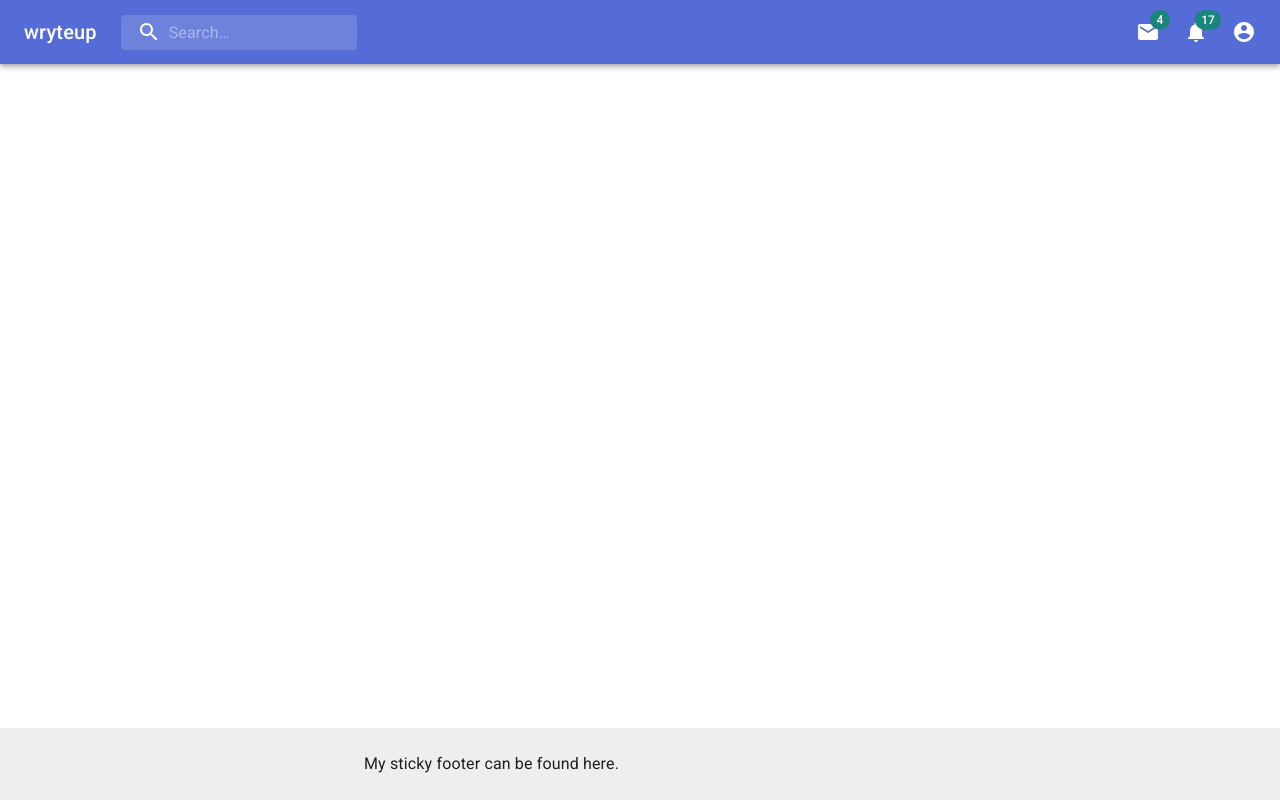
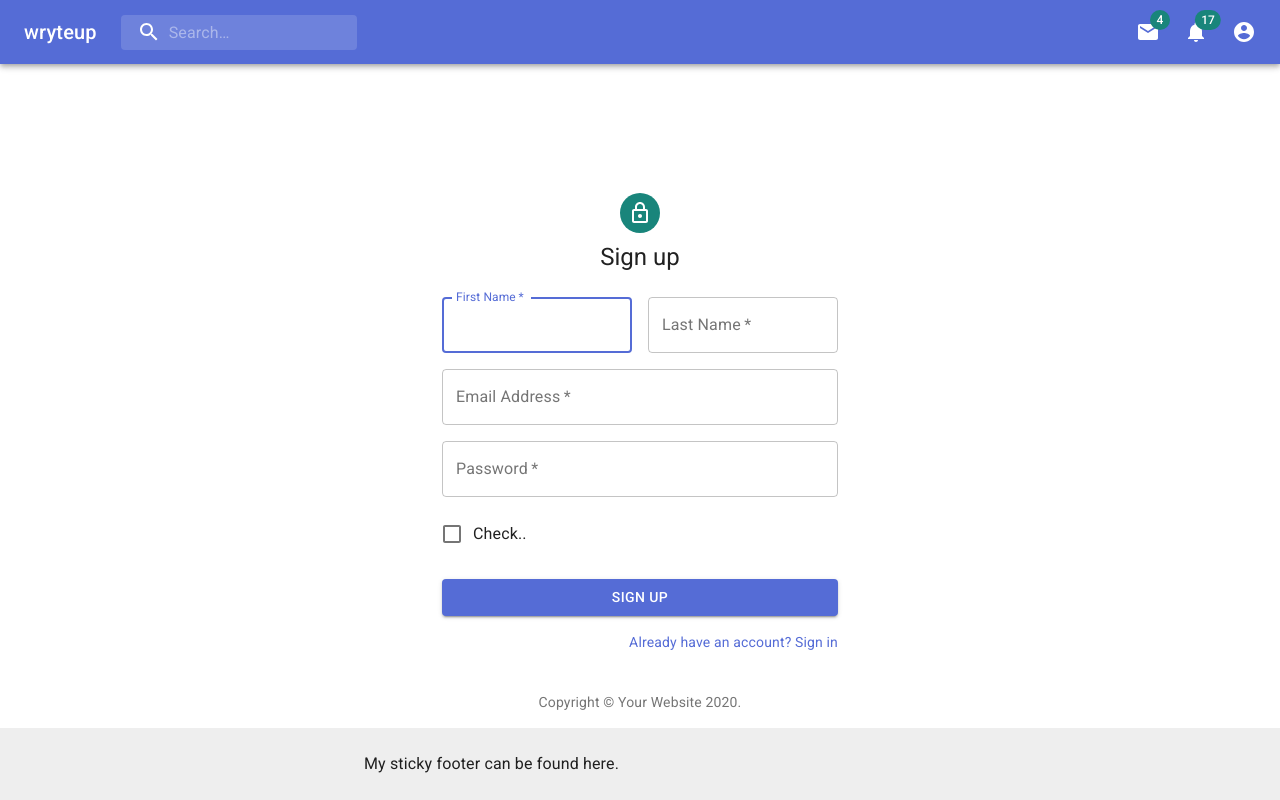
Before and after one commit to rbo13/wryteup.co, a React (Create React App) app in the folder client/: page / in a window 1280 px wide. Built offline with nearby package versions, Linux system fonts and the light colour scheme.

Commit message:
added signup screen using material-ui
Signed-off-by: Richard Burk Orofeo <chardyy.orofeo@gmail.com>

```diff
--- a/client/package.json
+++ b/client/package.json
@@ -39,7 +39,7 @@
     ]
   },
   "devDependencies": {
-    "eslint": "^7.10.0",
+    "eslint": "^6.6.0",
     "eslint-config-google": "^0.14.0",
     "eslint-plugin-import": "^2.22.1",
     "eslint-plugin-jsx-a11y": "^6.3.1",
--- a/client/src/App.js
+++ b/client/src/App.js
@@ -3,6 +3,7 @@
 import Container from '@material-ui/core/Container';
 import PrimarySearchAppBar from './components/AppBar';
 import {Footer} from './components/Footer';
+import Signup from './screens/Signup';
 
 const useStyles = makeStyles((theme) => ({
   root: {
@@ -11,7 +12,6 @@
     minHeight: '100vh',
   },
   main: {
-    marginTop: theme.spacing(8),
     marginBottom: theme.spacing(2),
   },
 }));
@@ -24,6 +24,7 @@
       <PrimarySearchAppBar />
       <Container component="main" className={classes.main} maxWidth="sm">
         {/* TODO:: set up app routes here */}
+        <Signup />
       </Container>
       <Footer />
     </div>
--- /dev/null
+++ b/client/src/screens/Signup.js
@@ -0,0 +1,140 @@
+import React from 'react';
+import Avatar from '@material-ui/core/Avatar';
+import Button from '@material-ui/core/Button';
+import CssBaseline from '@material-ui/core/CssBaseline';
+import TextField from '@material-ui/core/TextField';
+import FormControlLabel from '@material-ui/core/FormControlLabel';
+import Checkbox from '@material-ui/core/Checkbox';
+import Link from '@material-ui/core/Link';
+import Grid from '@material-ui/core/Grid';
+import Box from '@material-ui/core/Box';
+import LockOutlinedIcon from '@material-ui/icons/LockOutlined';
+import Typography from '@material-ui/core/Typography';
+import {makeStyles} from '@material-ui/core/styles';
+import Container from '@material-ui/core/Container';
+
+function Copyright() {
+  return (
+    <Typography variant="body2" color="textSecondary" align="center">
+      {'Copyright © '}
+      <Link color="inherit" href="https://material-ui.com/">
+        Your Website
+      </Link>{' '}
+      {new Date().getFullYear()}
+      {'.'}
+    </Typography>
+  );
+}
+
+const useStyles = makeStyles((theme) => ({
+  paper: {
+    marginTop: theme.spacing(8),
+    display: 'flex',
+    flexDirection: 'column',
+    alignItems: 'center',
+  },
+  avatar: {
+    margin: theme.spacing(1),
+    backgroundColor: theme.palette.secondary.main,
+  },
+  form: {
+    width: '100%', // Fix IE 11 issue.
+    marginTop: theme.spacing(3),
+  },
+  submit: {
+    margin: theme.spacing(3, 0, 2),
+  },
+}));
+
+export default function SignUp() {
+  const classes = useStyles();
+
+  return (
+    <Container component="main" maxWidth="xs">
+      <CssBaseline />
+      <div className={classes.paper}>
+        <Avatar className={classes.avatar}>
+          <LockOutlinedIcon />
+        </Avatar>
+        <Typography component="h1" variant="h5">
+          Sign up
+        </Typography>
+        <form className={classes.form} noValidate>
+          <Grid container spacing={2}>
+            <Grid item xs={12} sm={6}>
+              <TextField
+                autoComplete="fname"
+                name="firstName"
+                variant="outlined"
+                required
+                fullWidth
+                id="firstName"
+                label="First Name"
+                autoFocus
+              />
+            </Grid>
+            <Grid item xs={12} sm={6}>
+              <TextField
+                variant="outlined"
+                required
+                fullWidth
+                id="lastName"
+                label="Last Name"
+                name="lastName"
+                autoComplete="lname"
+              />
+            </Grid>
+            <Grid item xs={12}>
+              <TextField
+                variant="outlined"
+                required
+                fullWidth
+                id="email"
+                label="Email Address"
+                name="email"
+                autoComplete="email"
+              />
+            </Grid>
+            <Grid item xs={12}>
+              <TextField
+                variant="outlined"
+                required
+                fullWidth
+                name="password"
+                label="Password"
+                type="password"
+                id="password"
+                autoComplete="current-password"
+              />
+            </Grid>
+            <Grid item xs={12}>
+              <FormControlLabel
+                control={<Checkbox value="allowExtraEmails" color="primary" />}
+                label="Check.."
+              />
+            </Grid>
+          </Grid>
+          <Button
+            type="submit"
+            fullWidth
+            variant="contained"
+            color="primary"
+            className={classes.submit}
+          >
+            Sign Up
+          </Button>
+          <Grid container justify="flex-end">
+            <Grid item>
+              <Link href="#" variant="body2">
+                Already have an account? Sign in
+              </Link>
+            </Grid>
+          </Grid>
+        </form>
+      </div>
+      <Box mt={5}>
+        <Copyright />
+      </Box>
+    </Container>
+  );
+}
```
Also changed, not shown: client/.eslintrc.js, 1 other file (tests, documents, lock files or other folders).
